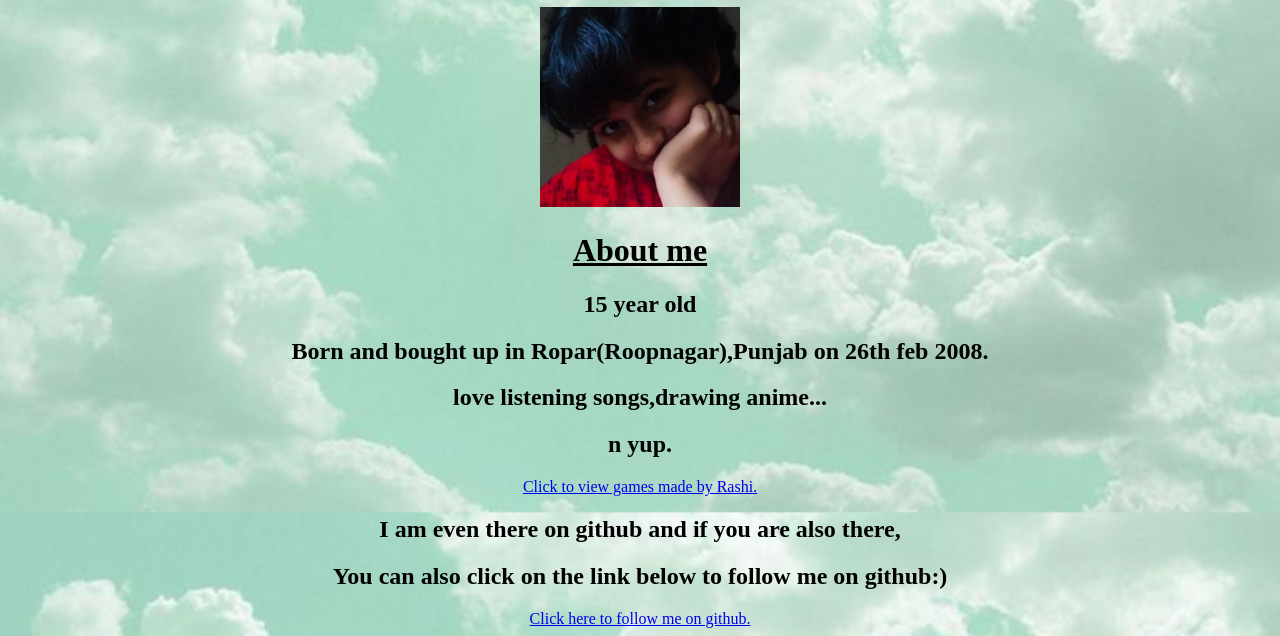
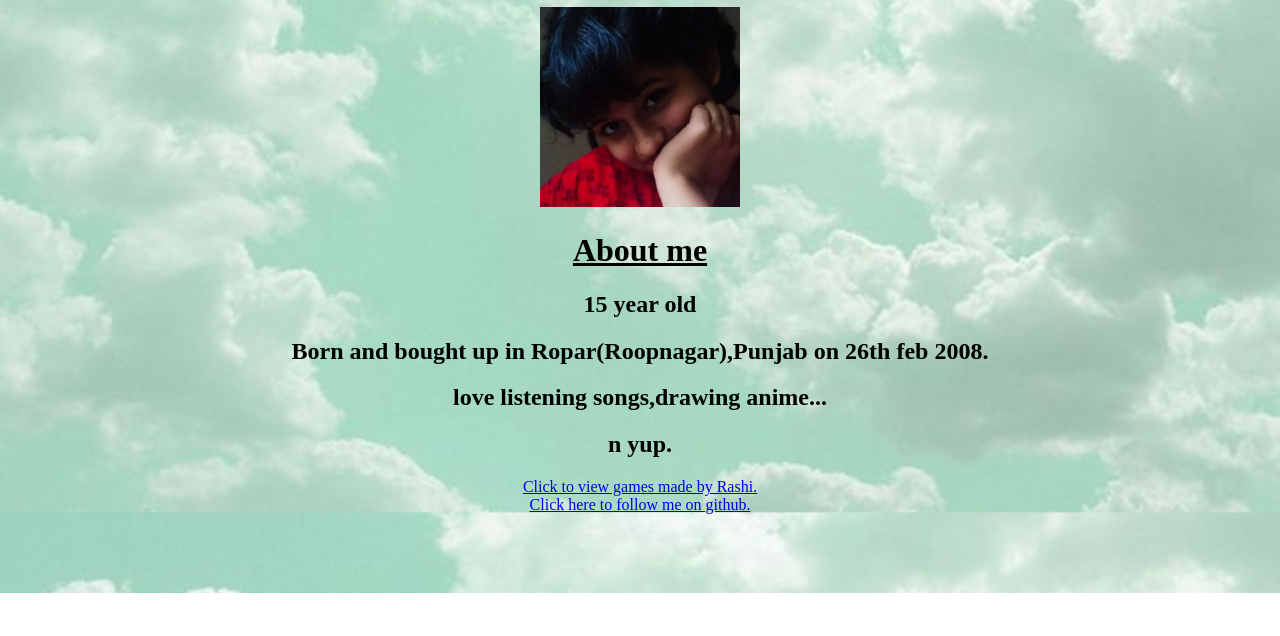
Before and after one commit to rax-xoxo/MY-OWN-WEBSITE, a plain HTML site: page index.html in a window 1280 px wide. Shown: the part 207-843 px from the top of the page. After the commit the page ends 800 px from the top, so only its background shows below. Drawn offline with Linux system fonts and the light colour scheme.

Commit message:
Update index.html

```diff
--- a/index.html
+++ b/index.html
@@ -37,8 +37,7 @@
     <div class="link">
       <a href="games.html">Click to view games made by Rashi.</a>
     </div>
-    <h2>I am even there on github and if you are also there,</h2>
-    <h2>You can also click on the link below to follow me on github:)</h2>
+
     <a href="https://github.com/rax-xoxo"target="_blank">Click here to follow me on github.</a>
   </center>
 
```
